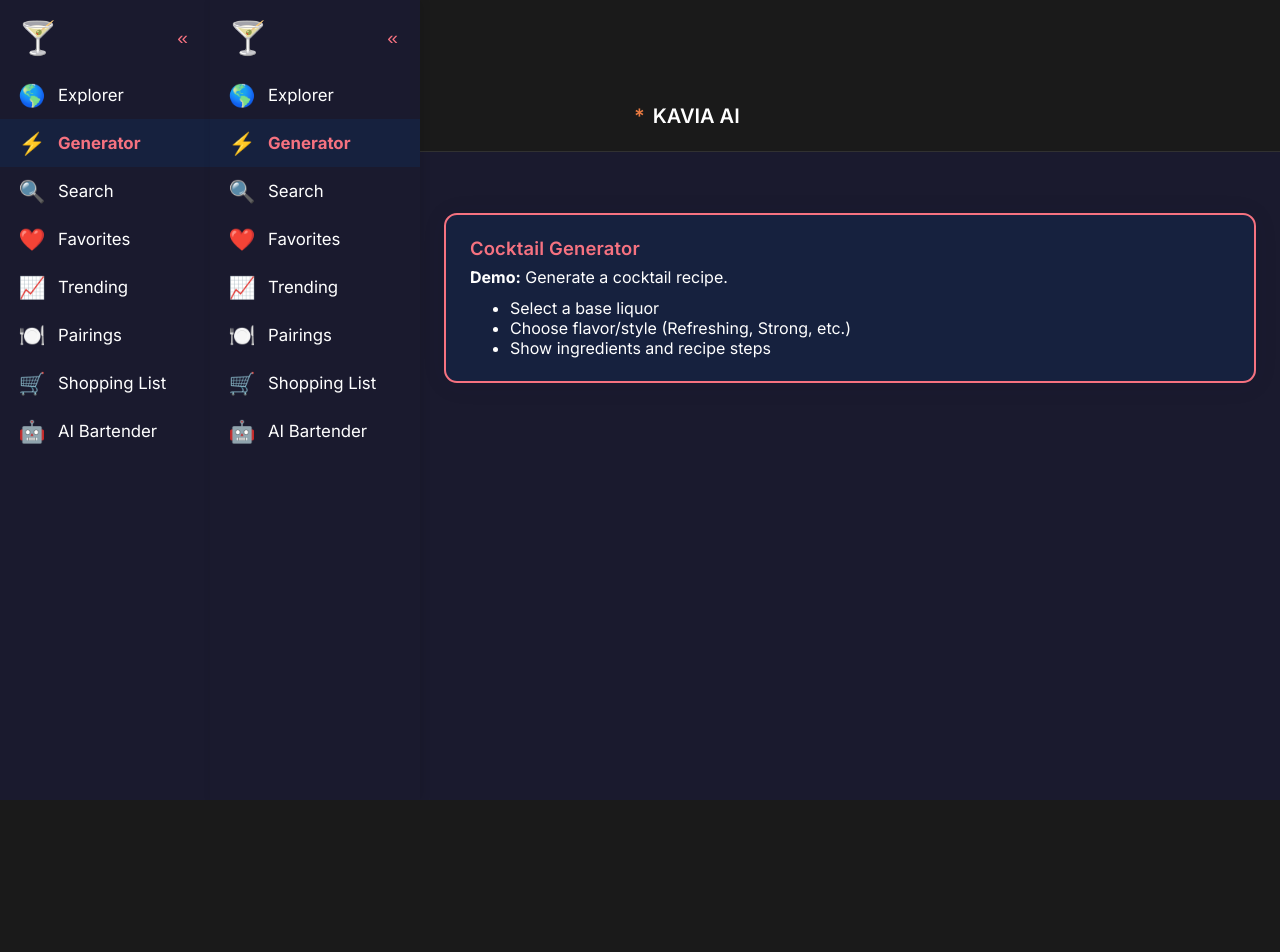
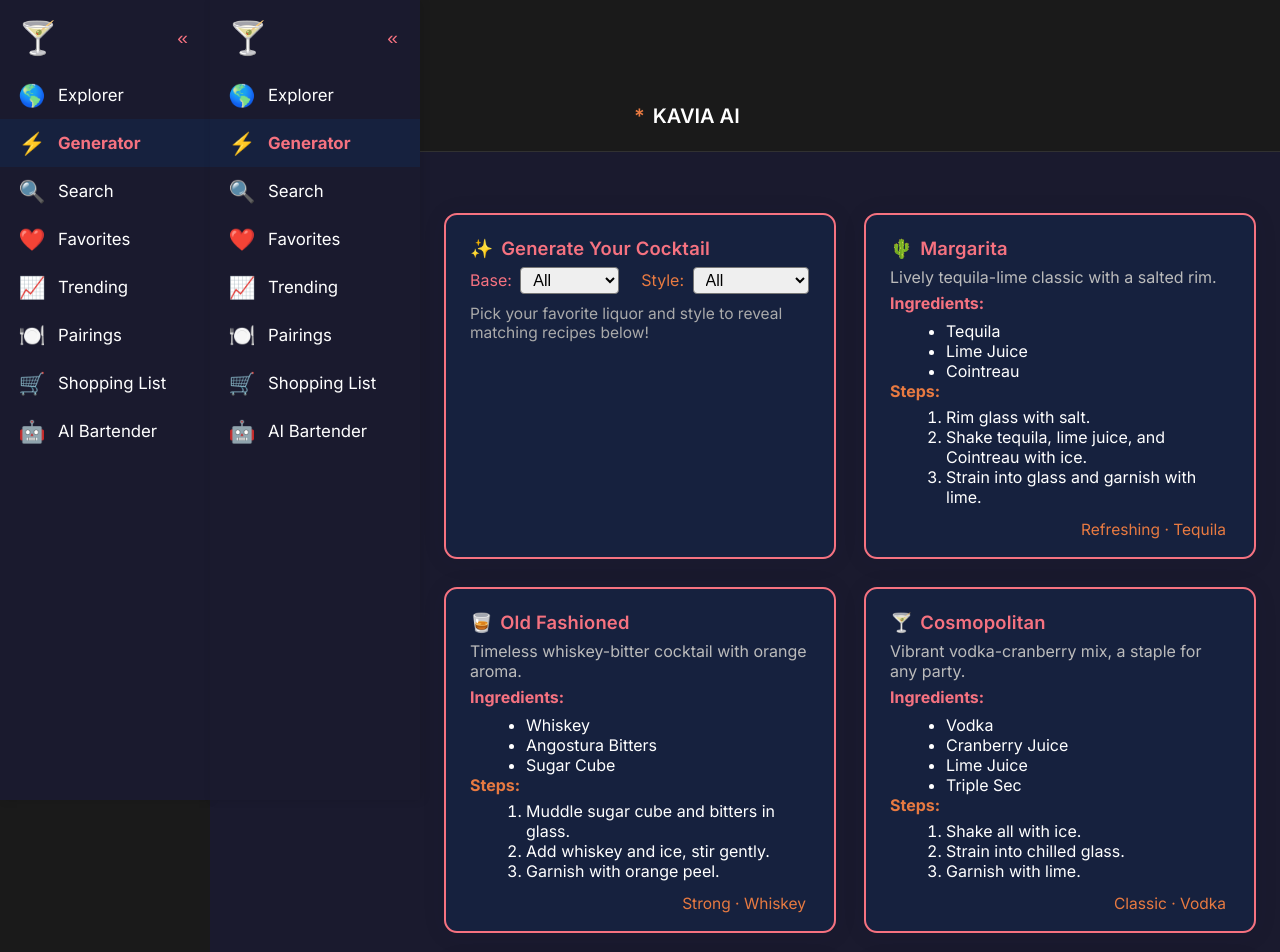
Before and after one commit to Workflow-Manager-admin/mixmaster-102939-b128bcb9, a React (Create React App) app in the folder mixmaster/: page /generator in a window 1280 px wide. Shown: the top 952 px of the page. Before the commit the page ends 800 px from the top, so only its background shows below. Built offline with nearby package versions, Linux system fonts and the light colour scheme.

Commit message:
Auto-commit: Changes as of 2025-05-28T23:35:53.253672+00:00

```diff
--- a/mixmaster/src/features/CocktailGenerator.js
+++ b/mixmaster/src/features/CocktailGenerator.js
@@ -1,22 +1,198 @@
-import React from "react";
+import React, { useState } from "react";
 import Card from "../components/Card";
+
+// Demo recipe data per MixMaster design
+const COCKTAILS = [
+  {
+    id: "margarita",
+    name: "Margarita",
+    type: "Refreshing",
+    base: "Tequila",
+    desc: "Lively tequila-lime classic with a salted rim.",
+    ingredients: ["Tequila", "Lime Juice", "Cointreau"],
+    steps: [
+      "Rim glass with salt.",
+      "Shake tequila, lime juice, and Cointreau with ice.",
+      "Strain into glass and garnish with lime.",
+    ],
+    emoji: "🌵",
+  },
+  {
+    id: "oldfashioned",
+    name: "Old Fashioned",
+    type: "Strong",
+    base: "Whiskey",
+    desc: "Timeless whiskey-bitter cocktail with orange aroma.",
+    ingredients: ["Whiskey", "Angostura Bitters", "Sugar Cube"],
+    steps: [
+      "Muddle sugar cube and bitters in glass.",
+      "Add whiskey and ice, stir gently.",
+      "Garnish with orange peel.",
+    ],
+    emoji: "🥃",
+  },
+  {
+    id: "cosmopolitan",
+    name: "Cosmopolitan",
+    type: "Classic",
+    base: "Vodka",
+    desc: "Vibrant vodka-cranberry mix, a staple for any party.",
+    ingredients: ["Vodka", "Cranberry Juice", "Lime Juice", "Triple Sec"],
+    steps: [
+      "Shake all with ice.",
+      "Strain into chilled glass.",
+      "Garnish with lime.",
+    ],
+    emoji: "🍸",
+  },
+  {
+    id: "mojito",
+    name: "Mojito",
+    type: "Refreshing",
+    base: "Rum",
+    desc: "Minty, sparkling Cuban refresher with rum and lime.",
+    ingredients: ["White Rum", "Mint", "Lime Juice", "Sugar", "Soda"],
+    steps: [
+      "Muddle mint and sugar.",
+      "Add rum and lime juice, fill with ice.",
+      "Top with soda and garnish with mint.",
+    ],
+    emoji: "🏝️",
+  },
+  {
+    id: "negroni",
+    name: "Negroni",
+    type: "Strong",
+    base: "Gin",
+    desc: "Bittersweet, herbal classic with vibrant red color.",
+    ingredients: ["Gin", "Campari", "Sweet Vermouth"],
+    steps: [
+      "Stir all with ice in a glass.",
+      "Garnish with orange peel.",
+    ],
+    emoji: "🍃",
+  },
+];
+
+const BASE_OPTIONS = [
+  ...Array.from(new Set(COCKTAILS.map((c) => c.base))),
+];
+const TYPE_OPTIONS = [
+  ...Array.from(new Set(COCKTAILS.map((c) => c.type))),
+];
 
 // PUBLIC_INTERFACE
 /**
- * CocktailGenerator – Cocktail recipe generator demo UI.
+ * CocktailGenerator – Cocktail generator with filters and recipe cards.
  */
 function CocktailGenerator() {
+  const [selectedBase, setSelectedBase] = useState("");
+  const [selectedType, setSelectedType] = useState("");
+
+  const filtered = COCKTAILS.filter((cocktail) => {
+    return (
+      (!selectedBase || cocktail.base === selectedBase) &&
+      (!selectedType || cocktail.type === selectedType)
+    );
+  });
+
   return (
-    <Card title="Cocktail Generator">
-      <div>
-        <strong>Demo:</strong> Generate a cocktail recipe.<br />
-        <ul style={{margin: "0.7em 0 0"}}>
-          <li>Select a base liquor</li>
-          <li>Choose flavor/style (Refreshing, Strong, etc.)</li>
-          <li>Show ingredients and recipe steps</li>
-        </ul>
-      </div>
-    </Card>
+    <>
+      <Card
+        title={
+          <span>
+            <span role="img" aria-label="magic" style={{ marginRight: 8 }}>
+              ✨
+            </span>
+            Generate Your Cocktail
+          </span>
+        }
+      >
+        <div style={{ marginBottom: 10 }}>
+          <label style={{ marginRight: 12 }}>
+            <span style={{ color: "#F67280" }}>Base:</span>{" "}
+            <select
+              value={selectedBase}
+              onChange={e => setSelectedBase(e.target.value)}
+              style={{
+                borderRadius: 4,
+                padding: "3px 8px",
+                fontSize: "1em",
+                marginLeft: 4
+              }}
+              aria-label="Select base liquor"
+            >
+              <option value="">All</option>
+              {BASE_OPTIONS.map((base) => (
+                <option key={base} value={base}>{base}</option>
+              ))}
+            </select>
+          </label>
+          <label style={{ marginLeft: 10 }}>
+            <span style={{ color: "#E87A41" }}>Style:</span>{" "}
+            <select
+              value={selectedType}
+              onChange={e => setSelectedType(e.target.value)}
+              style={{
+                borderRadius: 4,
+                padding: "3px 8px",
+                fontSize: "1em",
+                marginLeft: 4
+              }}
+              aria-label="Select cocktail style"
+            >
+              <option value="">All</option>
+              {TYPE_OPTIONS.map((type) => (
+                <option key={type} value={type}>{type}</option>
+              ))}
+            </select>
+          </label>
+        </div>
+        <div style={{ color: "#aaa", fontSize: "0.97em" }}>
+          Pick your favorite liquor and style to reveal matching recipes below!
+        </div>
+      </Card>
+      {filtered.length === 0 ? (
+        <Card>
+          <span style={{ color: "#bbb" }}>No cocktails match your filters.</span>
+        </Card>
+      ) : (
+        filtered.map((cocktail) => (
+          <Card
+            key={cocktail.id}
+            title={
+              <span>
+                <span role="img" aria-label={cocktail.name} style={{ marginRight: 7 }}>
+                  {cocktail.emoji}
+                </span>
+                {cocktail.name}
+              </span>
+            }
+            actions={
+              <span style={{ color: "#E87A41", fontSize: ".97em", marginRight: 4 }}>
+                {cocktail.type} · {cocktail.base}
+              </span>
+            }
+          >
+            <div style={{ color: "#bbb", marginBottom: 6 }}>{cocktail.desc}</div>
+            <div>
+              <b style={{ color: "#F67280" }}>Ingredients:</b>
+              <ul style={{ margin: "8px 0 0 16px" }}>
+                {cocktail.ingredients.map((ing) => (
+                  <li key={ing} style={{ color: "#fff" }}>{ing}</li>
+                ))}
+              </ul>
+              <b style={{ color: "#E87A41" }}>Steps:</b>
+              <ol style={{ margin: "6px 0 0 16px" }}>
+                {cocktail.steps.map((step, idx) => (
+                  <li key={idx} style={{ color: "#fff" }}>{step}</li>
+                ))}
+              </ol>
+            </div>
+          </Card>
+        ))
+      )}
+    </>
   );
 }
 
```
Also changed, not shown: 2 other files (tests, documents, lock files or other folders).
